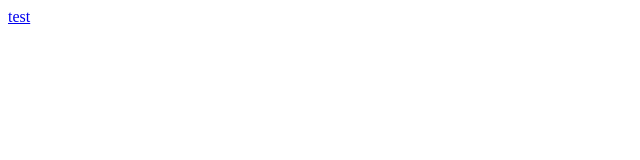
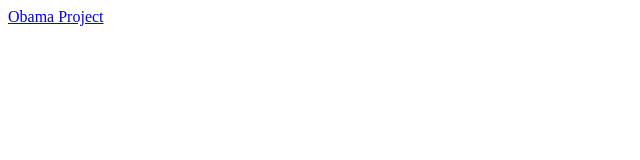
Before and after one commit to goubin510/FCC-FrontEnd, a plain HTML site: page index.html in a window 1280 px wide. Shown: the full height of the page, 0-640 px from the left. Drawn offline with Linux system fonts and the light colour scheme.

Commit message:
Link 1.0

```diff
--- a/index.html
+++ b/index.html
@@ -1 +1 @@
-<a href="ObamaTributePage.html">test</a>
+<a href="ObamaTributePage.html">Obama Project</a>
```
Also changed, not shown: 1 other file.
